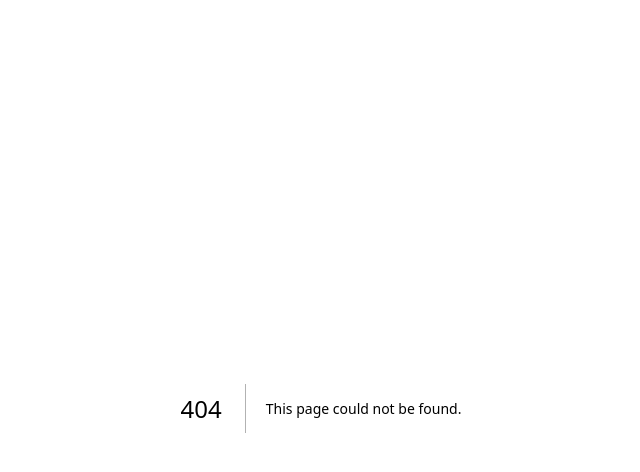
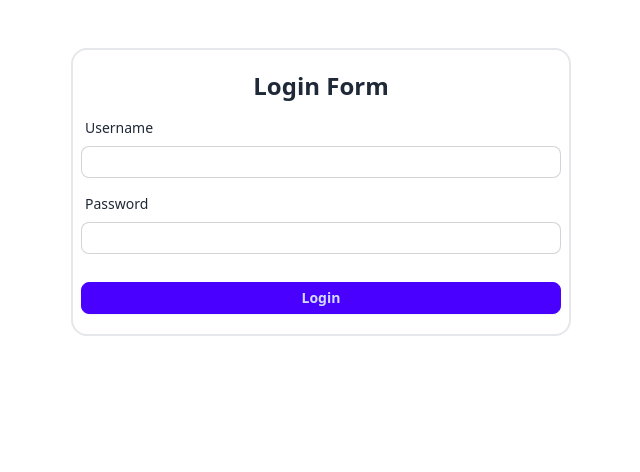
Before and after one commit to mahbd/simple-exam, a Next.js app: page /login in a window 1280 px wide. Before the commit this address had no page. Shown: the top 472 px of the page, without its empty margins (319-959 px from the left). Built offline with nearby package versions, Linux system fonts and the light colour scheme.

Commit message:
removed auth.js to simplify offline login operations

```diff
--- a/app/admin/index.ts
+++ b/app/admin/index.ts
@@ -22,3 +22,12 @@ export interface AdminProps {
     filter?: string;
   };
 }
+
+export const isAdminUserPass = (
+  username: string | undefined,
+  password: string | undefined,
+): boolean => {
+  const au = process.env.ADMIN_USERNAME;
+  const ap = process.env.ADMIN_PASSWORD;
+  return username === au && password === ap;
+};
--- a/app/admin/layout.tsx
+++ b/app/admin/layout.tsx
@@ -1,7 +1,7 @@
 import Link from "next/link";
-import { getServerSession } from "next-auth";
-import authOptions from "@/app/api/auth/[...nextauth]/authOptions";
 import { redirect } from "next/navigation";
+import { cookies } from "next/headers";
+import { isAdminUserPass } from "@/app/admin/index";
 
 const adminNavItems = [
   {
@@ -23,16 +23,12 @@ const AdminLayout = async ({
 }: Readonly<{
   children: React.ReactNode;
 }>) => {
-  const session = await getServerSession(authOptions);
-  if (!session || !session.user) {
-    return redirect("/api/auth/signin?callbackUrl=/admin");
+  const username = cookies().get("username");
+  const password = cookies().get("password");
+  if (!isAdminUserPass(username?.value, password?.value)) {
+    return redirect("/login/?callbackUrl=/admin");
   }
-  // @ts-ignore
-  if (session.user.role !== "ADMIN") {
-    console.log(session.user);
-    await new Promise((resolve) => setTimeout(resolve, 10000));
-    return redirect("/denied");
-  }
+
   return (
     <div>
       {adminNavItems.map((navItem) => (
--- a/app/api/auth/[...nextauth]/authOptions.ts
+++ /dev/null
@@ -1,43 +0,0 @@
-import prisma from "@/prisma/client";
-import { PrismaAdapter } from "@next-auth/prisma-adapter";
-import { AuthOptions } from "next-auth";
-import GoogleProvider from "next-auth/providers/google";
-
-const authOptions: AuthOptions = {
-  adapter: PrismaAdapter(prisma),
-  providers: [
-    GoogleProvider({
-      clientId: process.env.GOOGLE_CLIENT_ID!,
-      clientSecret: process.env.GOOGLE_CLIENT_SECRET!,
-    }),
-  ],
-
-  callbacks: {
-    async jwt({ token, user }) {
-      if (user) {
-        const dbUser = await prisma.user.findUnique({
-          where: {
-            id: user.id,
-          },
-        });
-        // @ts-ignore
-        token.role = dbUser?.role || "USER";
-      }
-      return token;
-    },
-    async session({ session }) {
-      if (session.user) {
-        const dbUser = await prisma.user.findUnique({
-          where: {
-            email: session.user.email!,
-          },
-        });
-        // @ts-ignore
-        session.user.role = dbUser?.role || "USER";
-      }
-      return session;
-    },
-  },
-};
-
-export default authOptions;
--- a/app/api/auth/[...nextauth]/route.ts
+++ /dev/null
@@ -1,6 +0,0 @@
-import authOptions from "./authOptions";
-import NextAuth from "next-auth";
-
-const handler = NextAuth(authOptions);
-
-export { handler as GET, handler as POST };
--- /dev/null
+++ b/app/login/actions.ts
@@ -0,0 +1,25 @@
+"use server";
+
+import { cookies } from "next/headers";
+
+export const login = async (username: string, password: string) => {
+  const au = process.env.ADMIN_USERNAME;
+  const ap = process.env.ADMIN_PASSWORD;
+  console.log("login", username, password, au, ap);
+  if (username !== au || password !== ap) {
+    return false;
+  }
+  cookies().set("username", username, {
+    httpOnly: true,
+    sameSite: "strict",
+    secure: process.env.NODE_ENV === "production",
+    path: "/",
+  });
+  cookies().set("password", password, {
+    httpOnly: true,
+    sameSite: "strict",
+    secure: process.env.NODE_ENV === "production",
+    path: "/",
+  });
+  return true;
+};
--- /dev/null
+++ b/app/login/loginSchema.ts
@@ -0,0 +1,6 @@
+import z from "zod";
+
+export const loginSchema = z.object({
+  username: z.string().min(4),
+  password: z.string().min(4),
+});
--- /dev/null
+++ b/app/login/logout/route.ts
@@ -0,0 +1,9 @@
+import { cookies } from "next/headers";
+import { redirect } from "next/navigation";
+
+export const dynamic = "force-dynamic"; // defaults to auto
+export async function GET() {
+  cookies().delete("username");
+  cookies().delete("password");
+  redirect("/login");
+}
--- /dev/null
+++ b/app/login/page.tsx
@@ -0,0 +1,90 @@
+"use client";
+
+import { z } from "zod";
+import { useForm } from "react-hook-form";
+import { zodResolver } from "@hookform/resolvers/zod";
+import { useState } from "react";
+import ErrorMessage from "@/components/ErrorMessage";
+import Spinner from "@/components/Spinner";
+import { loginSchema } from "@/app/login/loginSchema";
+import { login } from "@/app/login/actions";
+
+type LoginFormData = z.infer<typeof loginSchema>;
+
+export interface Props {
+  searchParams: {
+    callbackUrl?: string;
+  };
+}
+
+const LoginForm = ({ searchParams: { callbackUrl } }: Props) => {
+  const {
+    register,
+    handleSubmit,
+    setError,
+    formState: { errors },
+  } = useForm<LoginFormData>({
+    resolver: zodResolver(loginSchema),
+  });
+
+  const [isSubmitting, setIsSubmitting] = useState(false);
+
+  const onSubmit = async (data: LoginFormData) => {
+    console.log(data);
+    setIsSubmitting(true);
+    let res = await login(data.username, data.password);
+    setIsSubmitting(false);
+    if (res) {
+      window.location.href = callbackUrl || "/";
+    } else {
+      setError("username", {
+        type: "manual",
+        message: "Invalid username or password",
+      });
+    }
+  };
+
+  return (
+    <div className={"flex justify-center"}>
+      <form
+        className="px-2 my-10 py-5 rounded-2xl flex flex-col gap-2 border-2 w-[500px]"
+        onSubmit={handleSubmit(onSubmit)}
+      >
+        <h1 className={"font-bold text-center text-2xl"}>Login Form</h1>
+        <div className="form-control">
+          <label className="label">
+            <span className="label-text">Username</span>
+          </label>
+          <input
+            type="text"
+            className={`input input-sm input-bordered ${
+              errors.username ? "input-error" : ""
+            }`}
+            {...register("username")}
+          />
+          <ErrorMessage>{errors.username?.message}</ErrorMessage>
+        </div>
+        <div className="form-control">
+          <label className="label">
+            <span className="label-text">Password</span>
+          </label>
+          <input
+            type="password"
+            className={`input input-sm input-bordered ${
+              errors.password ? "input-error" : ""
+            }`}
+            {...register("password")}
+          />
+          <ErrorMessage>{errors.password?.message}</ErrorMessage>
+        </div>
+        <div className="form-control mt-5">
+          <button className="btn btn-sm btn-primary" disabled={isSubmitting}>
+            {isSubmitting && <Spinner color="text-secondary" />} Login
+          </button>
+        </div>
+      </form>
+    </div>
+  );
+};
+
+export default LoginForm;
--- a/package.json
+++ b/package.json
@@ -9,12 +9,9 @@
     "lint": "next lint"
   },
   "dependencies": {
-    "@auth/prisma-adapter": "^1.0.17",
     "@hookform/resolvers": "^3.3.4",
-    "@next-auth/prisma-adapter": "^1.0.7",
     "@prisma/client": "^5.8.1",
     "next": "14.1.0",
-    "next-auth": "^4.24.5",
     "react": "^18",
     "react-dom": "^18",
     "zod": "^3.22.4"
```
Also changed, not shown: 2 other files (tests, documents, lock files or other folders).
